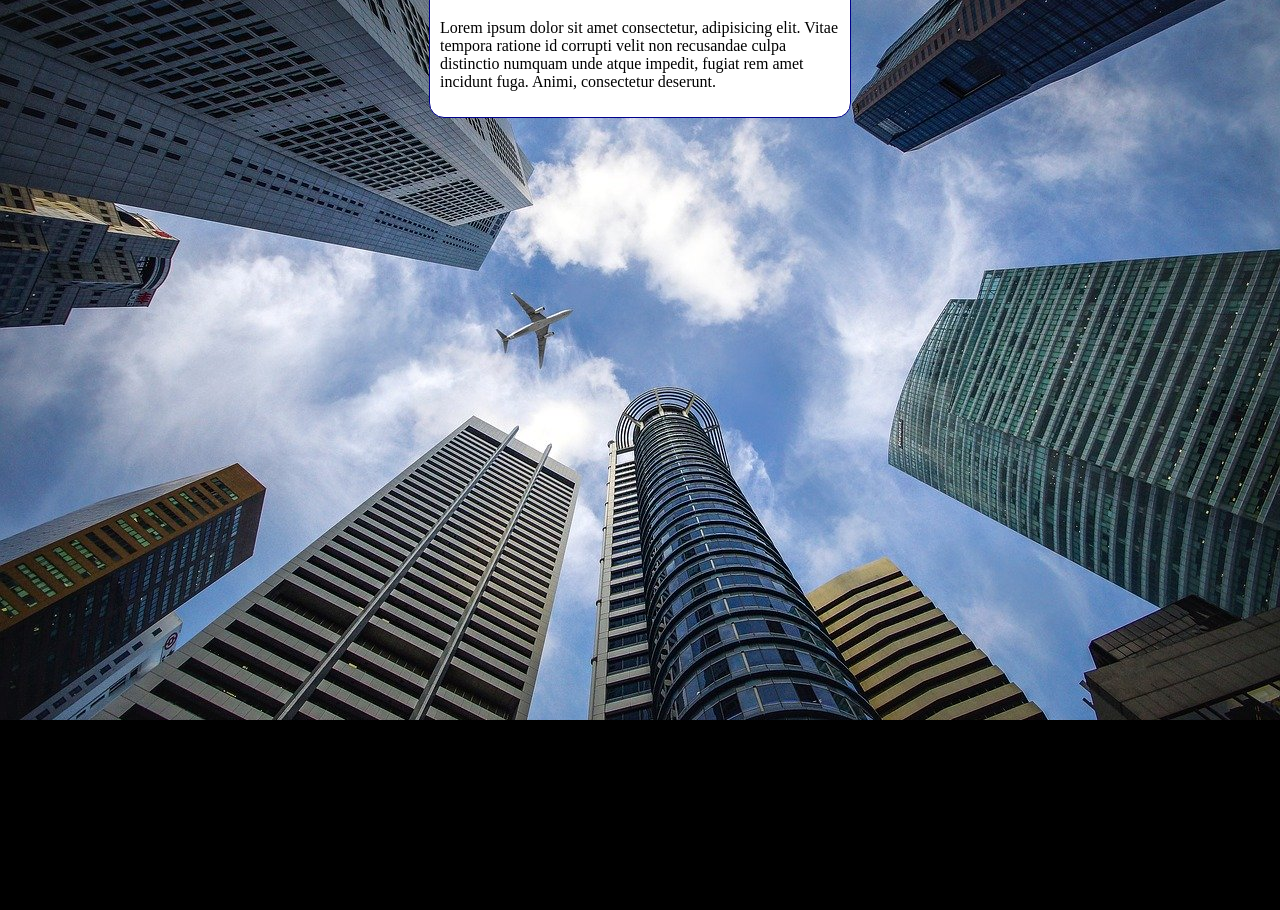
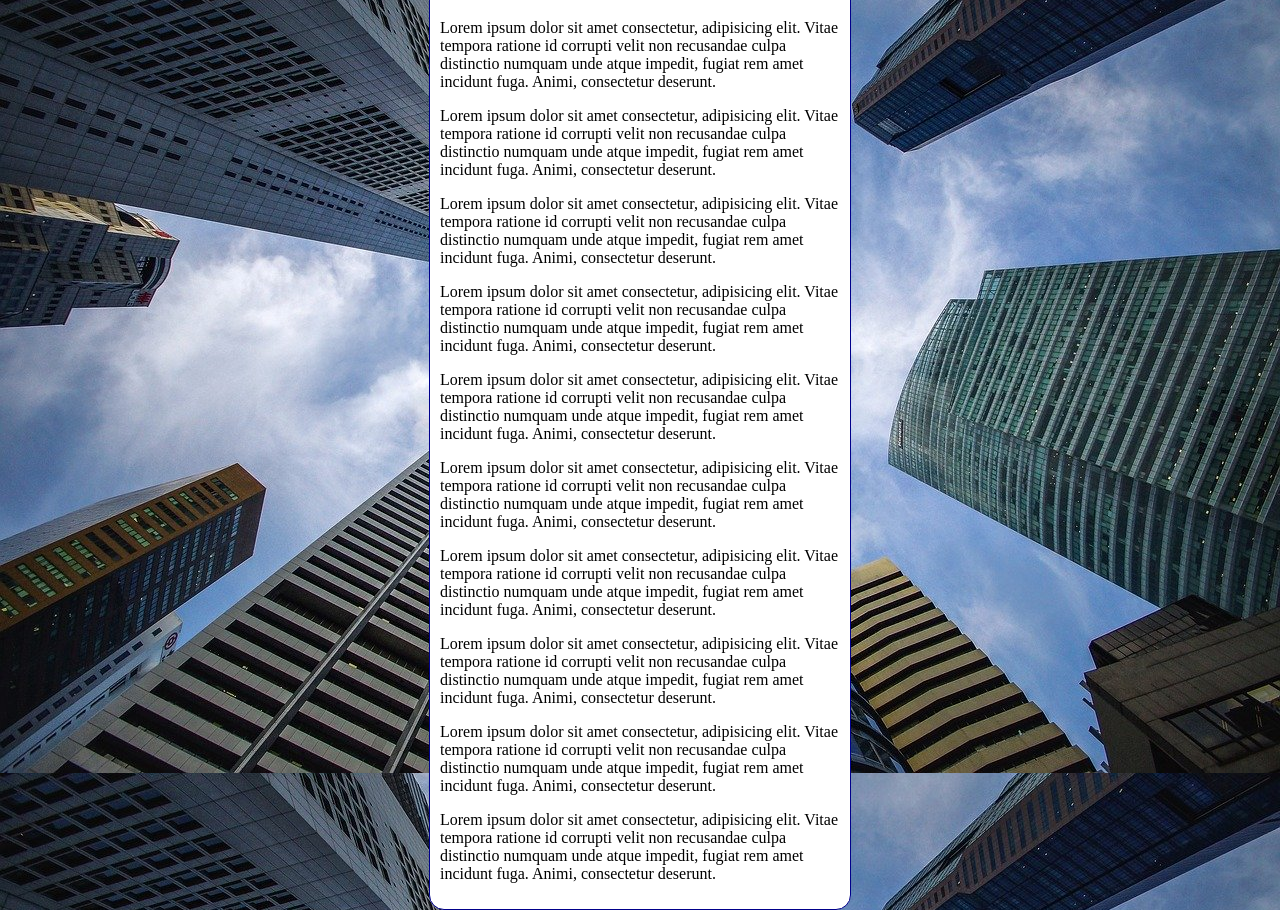
Before and after one commit to Thayghethy/html-css, a plain HTML site: page Exercicios/Ex022/fundo006.html in a window 1280 px wide. Shown: the part 80-990 px from the top of the page. Before the commit the page ends 800 px from the top, so only its background shows below. Drawn offline with Linux system fonts and the light colour scheme.

Commit message:
Update fundo006.html

```diff
--- a/Exercicios/Ex022/fundo006.html
+++ b/Exercicios/Ex022/fundo006.html
@@ -11,7 +11,7 @@
             background-color: black;
             background-image: url('imagens/wallpaper002.jpg');
             background-position: center top;
-            background-repeat: no-repeat;
+            background-repeat: repeat-y;
             background-size: cover;
         }
 
@@ -29,6 +29,15 @@
     <main>
         <h1>Teste de imagem de fundo</h1>
         <p>Lorem ipsum dolor sit amet consectetur, adipisicing elit. Vitae tempora ratione id corrupti velit non recusandae culpa distinctio numquam unde atque impedit, fugiat rem amet incidunt fuga. Animi, consectetur deserunt.</p>
+        <p>Lorem ipsum dolor sit amet consectetur, adipisicing elit. Vitae tempora ratione id corrupti velit non recusandae culpa distinctio numquam unde atque impedit, fugiat rem amet incidunt fuga. Animi, consectetur deserunt.</p>
+        <p>Lorem ipsum dolor sit amet consectetur, adipisicing elit. Vitae tempora ratione id corrupti velit non recusandae culpa distinctio numquam unde atque impedit, fugiat rem amet incidunt fuga. Animi, consectetur deserunt.</p>
+        <p>Lorem ipsum dolor sit amet consectetur, adipisicing elit. Vitae tempora ratione id corrupti velit non recusandae culpa distinctio numquam unde atque impedit, fugiat rem amet incidunt fuga. Animi, consectetur deserunt.</p>
+        <p>Lorem ipsum dolor sit amet consectetur, adipisicing elit. Vitae tempora ratione id corrupti velit non recusandae culpa distinctio numquam unde atque impedit, fugiat rem amet incidunt fuga. Animi, consectetur deserunt.</p>
+        <p>Lorem ipsum dolor sit amet consectetur, adipisicing elit. Vitae tempora ratione id corrupti velit non recusandae culpa distinctio numquam unde atque impedit, fugiat rem amet incidunt fuga. Animi, consectetur deserunt.</p>
+        <p>Lorem ipsum dolor sit amet consectetur, adipisicing elit. Vitae tempora ratione id corrupti velit non recusandae culpa distinctio numquam unde atque impedit, fugiat rem amet incidunt fuga. Animi, consectetur deserunt.</p>
+        <p>Lorem ipsum dolor sit amet consectetur, adipisicing elit. Vitae tempora ratione id corrupti velit non recusandae culpa distinctio numquam unde atque impedit, fugiat rem amet incidunt fuga. Animi, consectetur deserunt.</p>
+        <p>Lorem ipsum dolor sit amet consectetur, adipisicing elit. Vitae tempora ratione id corrupti velit non recusandae culpa distinctio numquam unde atque impedit, fugiat rem amet incidunt fuga. Animi, consectetur deserunt.</p>
+        <p>Lorem ipsum dolor sit amet consectetur, adipisicing elit. Vitae tempora ratione id corrupti velit non recusandae culpa distinctio numquam unde atque impedit, fugiat rem amet incidunt fuga. Animi, consectetur deserunt.</p>
     </main>
 </body>
 </html>
```
